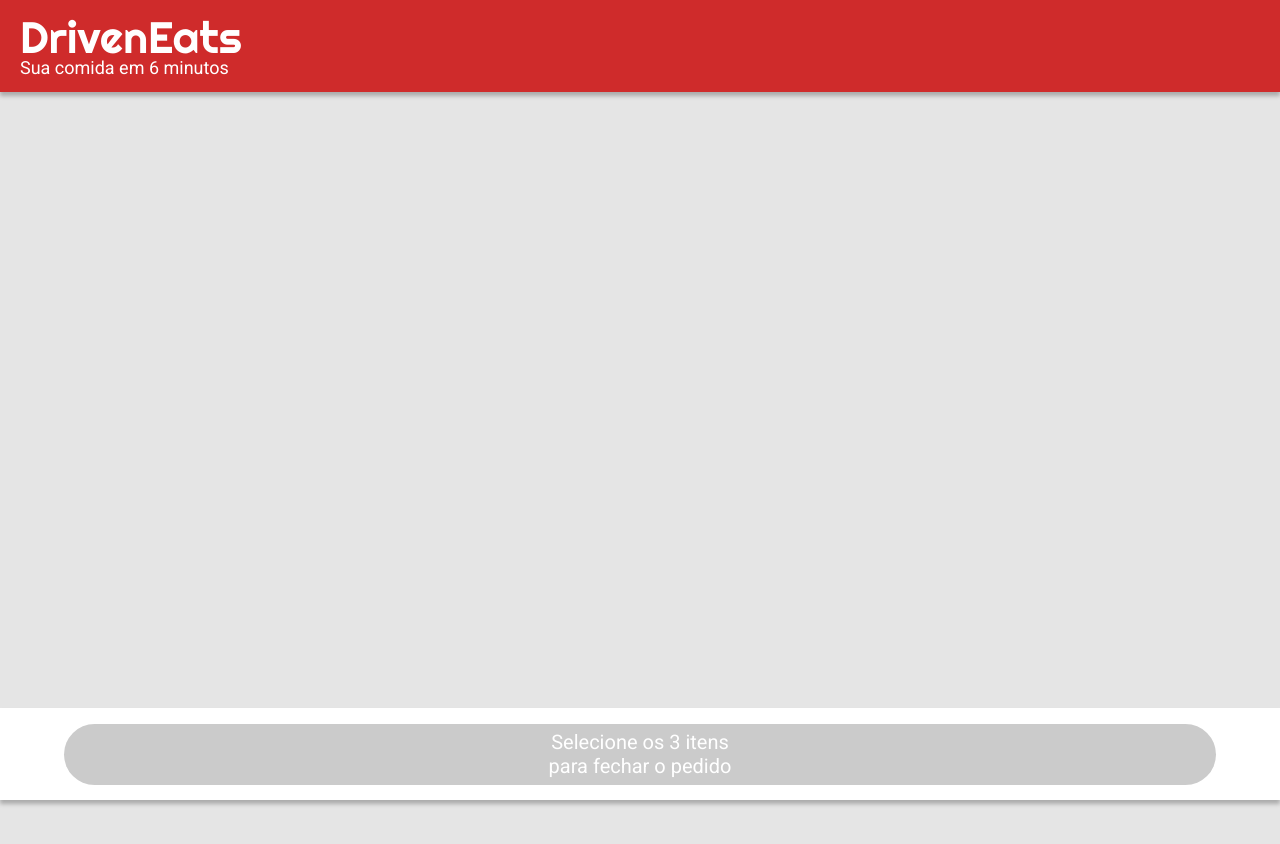
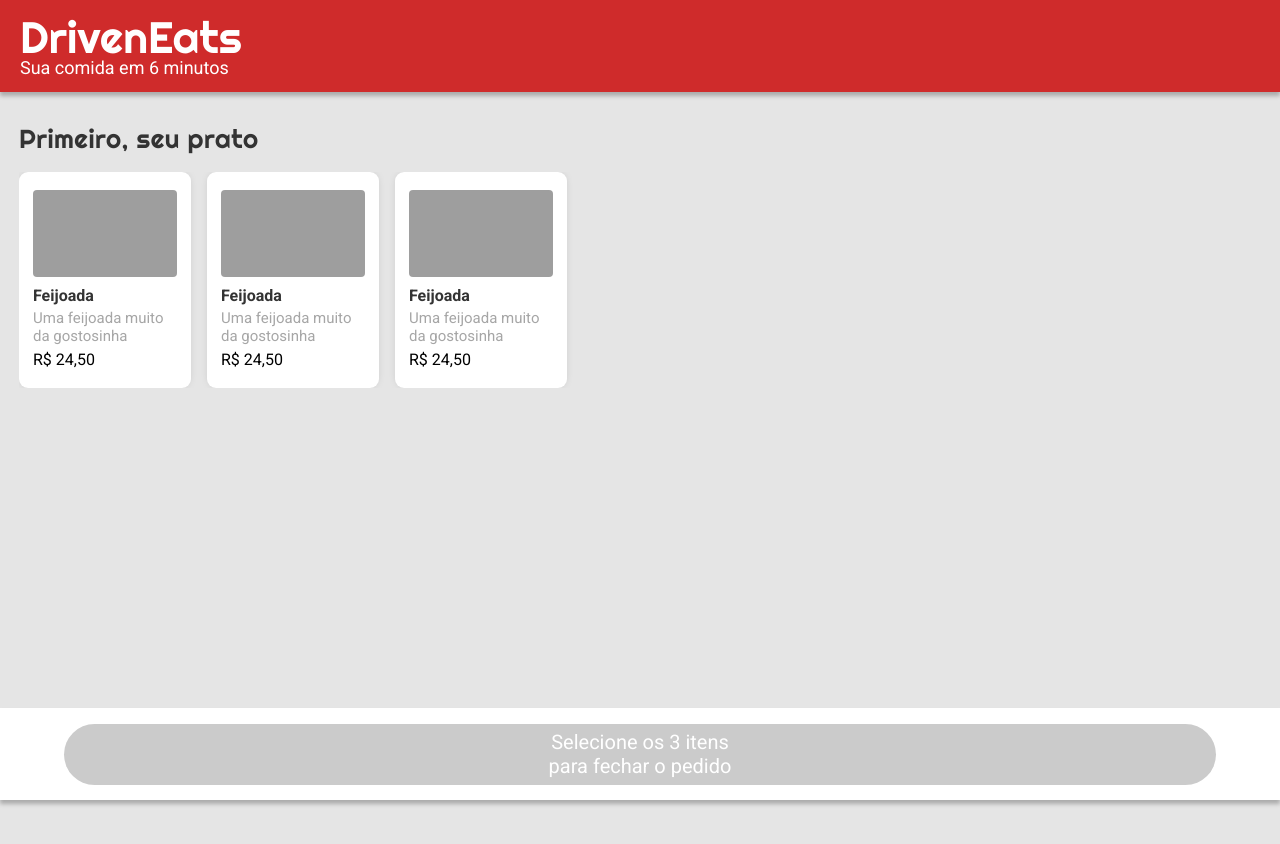
Before and after one commit to brunatb/DrivenEats, a React app: page / in a window 1280 px wide. Before the commit the page ends 800 px from the top, so only its background shows below. Built offline with nearby package versions, Linux system fonts and the light colour scheme; grey boxes are pictures that could not be loaded.

Commit message:
Menu layout

```diff
--- a/public/styles/style.css
+++ b/public/styles/style.css
@@ -48,3 +48,75 @@
   font-family: "Roboto", sans-serif;
   border-radius: 50px;
 }
+
+main {
+  margin: 123px 0;
+  padding: 0 19px;
+  color: #333333;
+}
+
+main > p {
+  font-family: "Righteous", cursive;
+  font-size: 26px;
+  line-height: 32px;
+  letter-spacing: 0.018em;
+  margin: 0 0 17px 0;
+}
+
+ul {
+  width: 100%;
+  display: flex;
+  overflow-x: scroll;
+}
+
+li {
+  width: 172px;
+  height: 216px;
+  background: #fff;
+  padding: 18px 14px;
+  border-radius: 9px;
+  flex-shrink: 0;
+  box-shadow: 0px 0px 10px -4px rgba(0, 0, 0, 0.25);
+}
+
+li:not(:last-child) {
+  margin: 0 16px 0 0;
+}
+
+li img {
+  width: 100%;
+  height: 87px;
+  object-fit: cover;
+  border-radius: 4px;
+  margin: 0 0 6px 0;
+}
+
+.title {
+  font-weight: bold;
+  font-size: 16px;
+  line-height: 19px;
+  margin: 0 0 4px 0;
+}
+
+.description {
+  font-size: 15px;
+  line-height: 18px;
+  color: #a6a6a6;
+  margin: 0 0 5px 0;
+}
+
+.price {
+  font-size: 16px;
+  line-height: 19px;
+  color: #000000;
+}
+
+::-webkit-scrollbar-track {
+  background-color: transparent;
+}
+::-webkit-scrollbar {
+  background: transparent;
+}
+::-webkit-scrollbar-thumb {
+  background: transparent;
+}
--- a/src/components/App.js
+++ b/src/components/App.js
@@ -1,11 +1,13 @@
 import React from 'react';
 import Footer from './Footer';
 import Header from './Header';
+import Menu from './Menu';
 
 function App() {
   return (
     <>
       <Header />
+      <Menu />
       <Footer />
     </>
   );
--- /dev/null
+++ b/src/components/Item.js
@@ -0,0 +1,14 @@
+import React from 'react';
+
+function Item() {
+  return (
+    <li>
+      <img src="https://cdn.panelinha.com.br/receita/1588270905274-39_Panelinha_12_02_200635.jpg" />
+      <p className="title">Feijoada</p>
+      <p className="description">Uma feijoada muito da gostosinha</p>
+      <p className="price">R$ 24,50</p>
+    </li>
+  );
+}
+
+export default Item;
--- /dev/null
+++ b/src/components/Menu.js
@@ -0,0 +1,17 @@
+import React from 'react';
+import Item from './Item';
+
+function Menu() {
+  return (
+    <main>
+      <p>Primeiro, seu prato</p>
+      <ul>
+       <Item />
+       <Item />
+       <Item />
+      </ul>
+    </main>
+  );
+}
+
+export default Menu;
```
